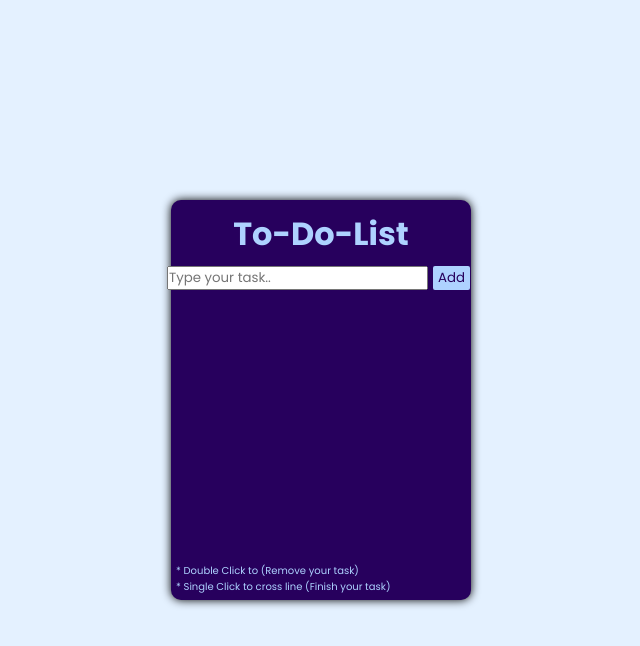
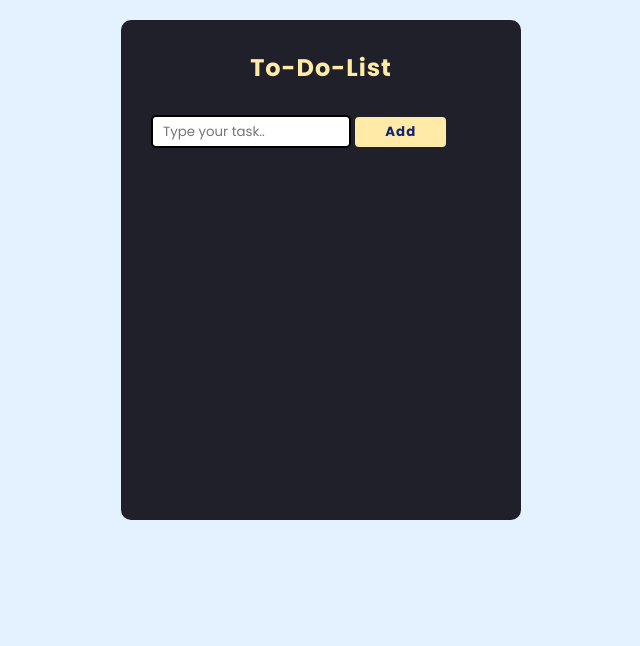
Before and after one commit to imsedhu/To-Do-List, a plain HTML site: page index.html in a window 1280 px wide. Shown: the whole page, without its empty margins (319-959 px from the left). Drawn offline with Linux system fonts and the light colour scheme.

Commit message:
design change

```diff
--- a/index.html
+++ b/index.html
@@ -8,23 +8,17 @@
   <link rel="stylesheet" href="./style.css">
 </head>
 <body>
-  <div class="section">
+
     <div class="container">
-      <h1>To-Do-List</h1>
-      <div class="btn-input">
+      <h2>To-Do-List</h2>
         <input type="text" name="text" id="todo" placeholder="Type your task..">
-      <button id="btn">Add</button>
-      </div>
+        <button id="btn">Add</button>
       <div id="todo-list">
 
       </div>
-      <div class="hint">
-        <p>* Double Click to (Remove your task)</p>
-        <p>* Single Click to cross line (Finish your task)</p>
-      </div>
     </div>
 
-  </div>
+
 
 
   <script src="./script.js"></script>
--- a/style.css
+++ b/style.css
@@ -5,7 +5,12 @@
       box-sizing: border-box;
       font-family: 'Poppins', sans-serif;
     }
-    .container {
+
+    body {
+      background-color: #E4F1FF;
+      color: #AED2FF;
+    }
+    /* .container {
       display: flex;
       flex-direction: column;
       align-items: center;
@@ -26,12 +31,8 @@
       flex-direction: column;
       justify-content: center;
       align-items: center;
-      height: 100vh;
     }
-    body {
-      background-color: #E4F1FF;
-      color: #AED2FF;
-    }
+
     #btn {
       border: none;
       margin: 5px;
@@ -40,12 +41,13 @@
       background-color: #AED2FF;
       cursor: pointer;
       color: #27005D;
-    }
+    } */
    /*  #todo {
       padding: 3px 15px;
     } */
-    .btn-input {
+    /* .btn-input {
       display: flex;
+      flex-direction: row;
       justify-content: center;
       align-items: center;
       margin-bottom: 10px;
@@ -64,4 +66,74 @@
     }
     #todo-list p {
       margin-bottom: 3px;
-    }
+    }  */
+
+
+    /* .container {
+      display: flex;
+      flex-direction: column;
+      justify-content: center;
+      align-items: center;
+      height: 400px;
+      width: 200px;
+      background-color: #27005D;
+    } */
+
+    .container h2{
+      display:flex;
+      justify-content: center;
+
+  }
+
+  h2{
+      color:#ffeba7;
+      letter-spacing: 1px;
+  }
+  input{
+      border-radius: 5px;
+      border: 2px solid black ;
+      margin-top:30px;
+      height:2.5em;
+      width:200px;
+      padding-left:10px;
+  }
+
+  input:active{
+      border:none;
+  }
+  .container{
+      height:500px;
+      width:400px;
+      margin:20px auto;
+      background-color:#1f2029;
+      border-radius:10px;
+      padding:30px;
+  }
+
+  button{
+      margin-top:20px;
+      background-color:#ffeba7;
+      border-radius: 4px;
+      font-weight: 600;
+      padding: 5px 30px;
+      letter-spacing: 1px;
+      border: none;
+      color: #102770;
+  }
+
+  button:hover{
+      cursor:pointer;
+  }
+  #todolList{
+      color:white;
+      font-size:28px;
+      margin-top:10px;
+  }
+
+  #todo-list p{
+    margin:10px 0px;
+  }
+
+  #todo-list p:hover{
+    cursor: pointer;
+  }
```
